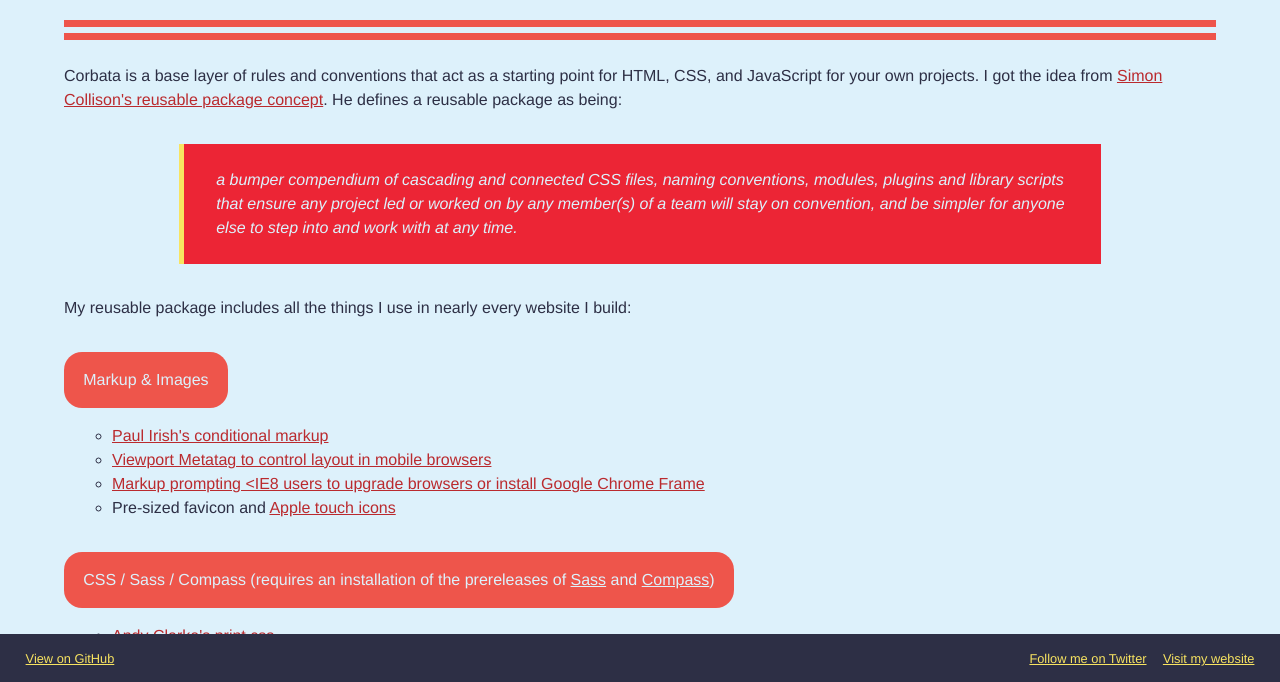
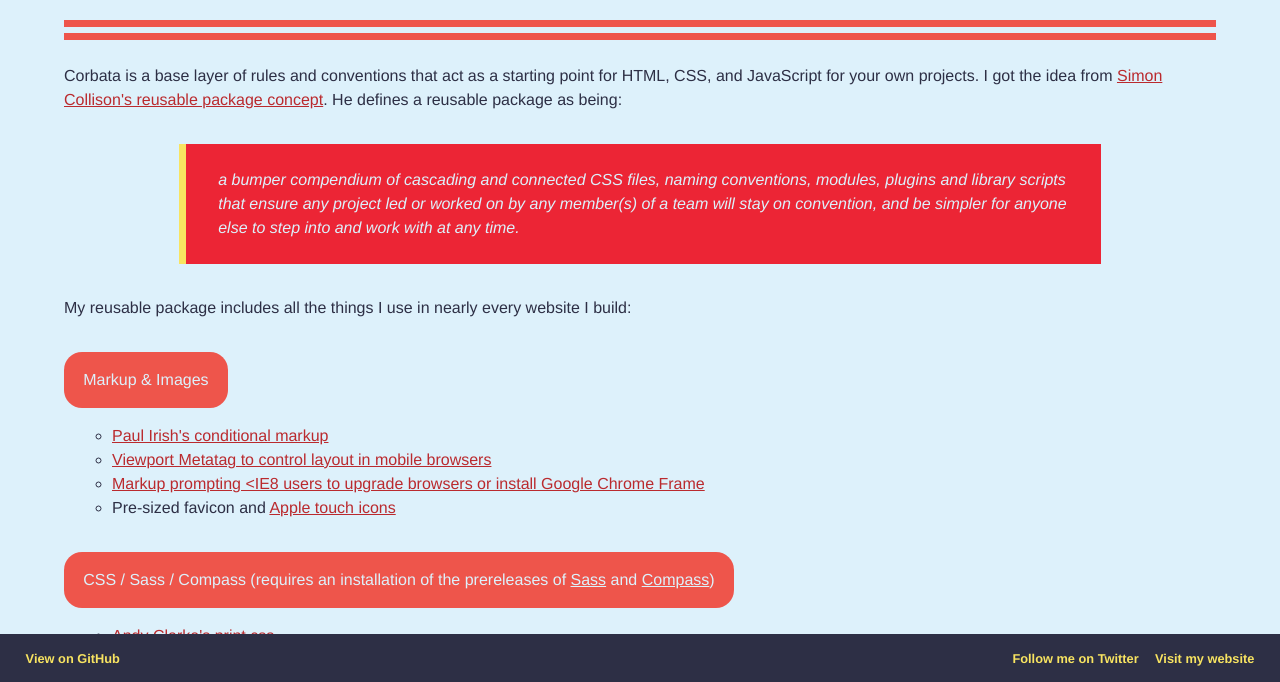
Before and after one commit to designerdean/corbata, a plain HTML site: page index.html in a window 1280 px wide. Shown: the part 116-798 px from the top of the page. Drawn offline with nearby package versions, Linux system fonts and the light colour scheme.

Commit message:
misc styling

```diff
--- a/stylesheets/screen.scss
+++ b/stylesheets/screen.scss
@@ -168,7 +168,7 @@ a, a:visited {
 
 blockquote {
   background-color: #ec2535;
-  border-left: 5px solid #f8e461;
+  border-left: 7px solid #f8e461;
   color: #ddf1fb;
   font-style: italic;
   margin: 2em auto 2em auto;
@@ -214,6 +214,7 @@ ul {
 footer {
   background-color: #2d2f45;
   font-size: 0.8em;
+  font-weight: bold;
   padding: 1em 2em;
   position: fixed;
     right: 0;
@@ -224,6 +225,11 @@ footer {
 
 footer a, footer a:visited {
   color: #f8e461;
+  text-decoration: none;
+}
+
+footer a:hover {
+  text-decoration: underline;
 }
 
 footer a:first-child {
```
Also changed, not shown: stylesheets/screen.css.
